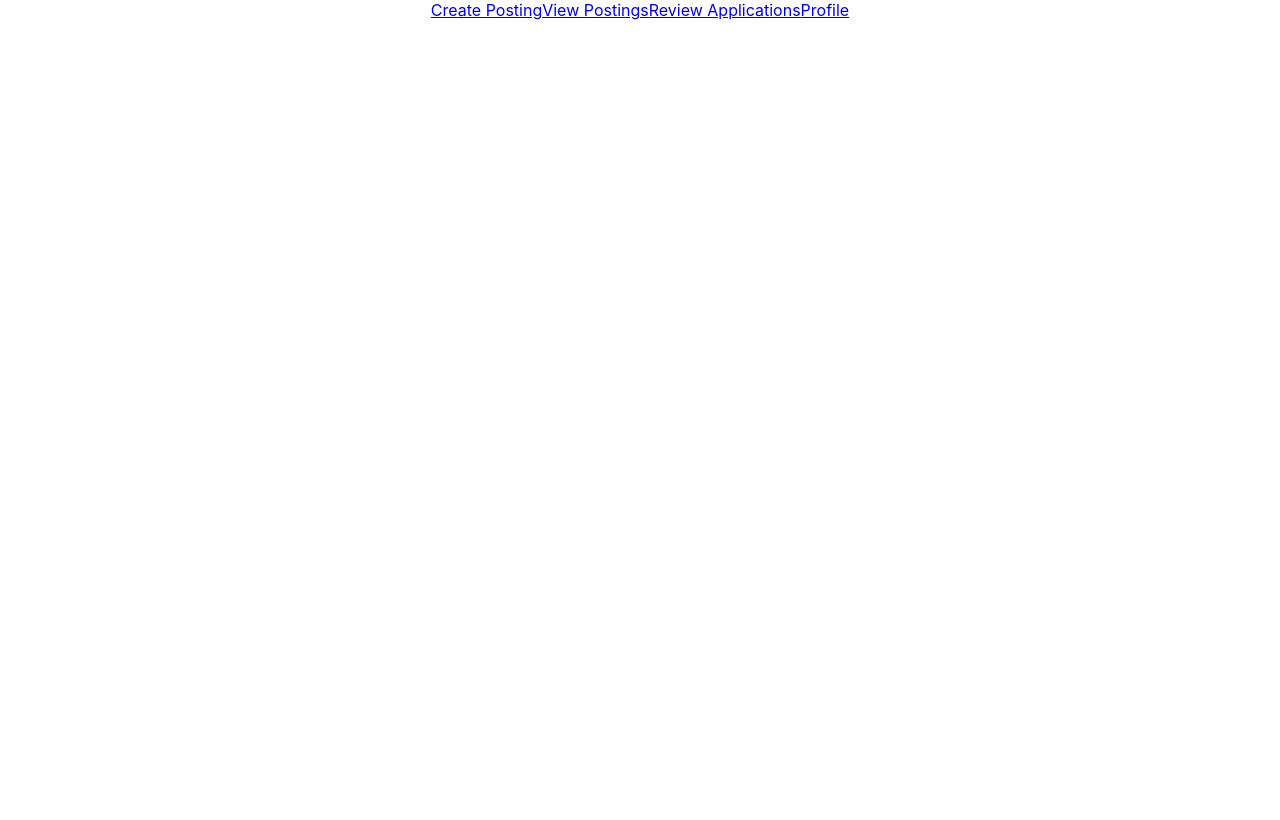
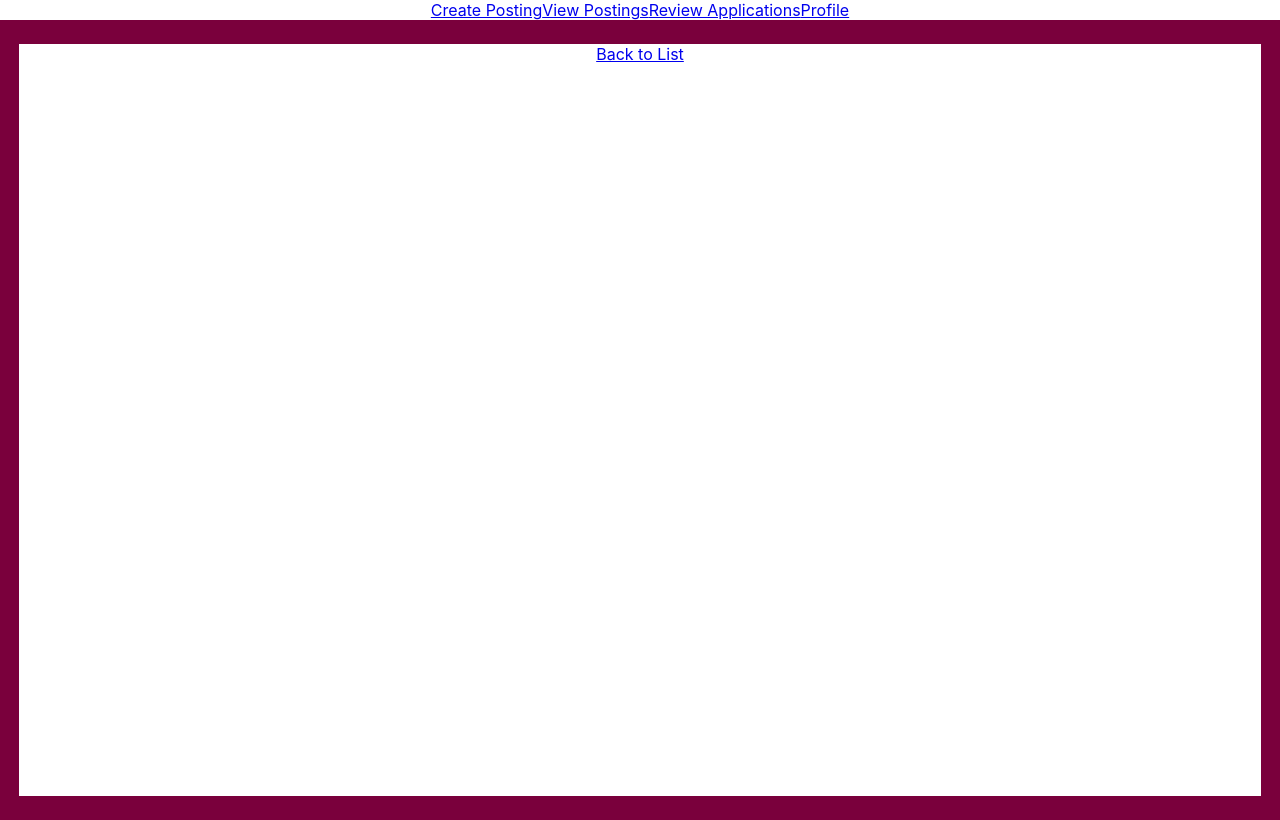
Before and after one commit to joshuaguinness/MacTA-Gateway, a React (Create React App) app: page /#/reviewapplications1P13 in a window 1280 px wide. Built offline with nearby package versions, Linux system fonts and the light colour scheme.

Commit message:
fixed navlinks

```diff
--- a/src/App.js
+++ b/src/App.js
@@ -4,6 +4,7 @@ import { HashRouter as Router, Route, NavLink } from "react-router-dom";
 import CreatePosting from "./components/CreatePosting.js";
 import ViewPostings from "./components/ViewPostings.js";
 import ListAppProf from "./components/ListAppProf.js";
+import ReviewApplications from "./components/ReviewApplications.js";
 import Profile from "./components/Profile.js";
 <link rel="stylesheet" href="https://fonts.googleapis.com/css?family=Roboto:300,400,500,700&display=swap" />
 
@@ -37,6 +38,9 @@ class App extends React.Component {
           <Route exact path="/profile">
             <Profile />
           </Route>
+          <Route exact path="/reviewapplications1P13">
+            <ReviewApplications />
+          </Route>
         </Router>
       </div>
     );
--- a/src/components/ListAppProf.js
+++ b/src/components/ListAppProf.js
@@ -2,7 +2,7 @@ import React from "react";
 import './ListAppProf.css';
 import ReviewApplications from "./ReviewApplications.js";
 import {Box} from '@material-ui/core';
-import { HashRouter as Router, Route, NavLink } from "react-router-dom";
+import {NavLink } from "react-router-dom";
 
 
 class ListAppProf extends React.Component {
@@ -10,14 +10,9 @@ class ListAppProf extends React.Component {
     return (
       <Box component="div" className="background">
       	<Box component="div" className="foreground">
-      		<Router>
-      			<NavLink exact to="/reviewapplications1P13">
-            		ENGINEER 1P13
-          		</NavLink>
-          		<Route exact path="/reviewapplications#1P13">
-            		<ReviewApplications />
-          		</Route>
-      		</Router>
+      		<NavLink exact to="/reviewapplications1P13">
+            	ENGINEER 1P13
+          	</NavLink>
       	</Box>
       </Box>
     );
--- a/src/components/ReviewApplications.js
+++ b/src/components/ReviewApplications.js
@@ -1,13 +1,19 @@
 import React from "react";
 import './ReviewApplications.css';
 import {Box} from '@material-ui/core';
+import ListAppProf from "./ListAppProf.js";
+import {NavLink } from "react-router-dom";
 
 
 class ReviewApplications extends React.Component {
   render() {
+  	console.log("hello")
     return (
       <Box component="div" className="background">
       	<Box component="div" className="foreground">
+      		<NavLink exact to="/reviewapplications">
+            	Back to List
+          	</NavLink>
       	</Box>
       </Box>
     );
```
